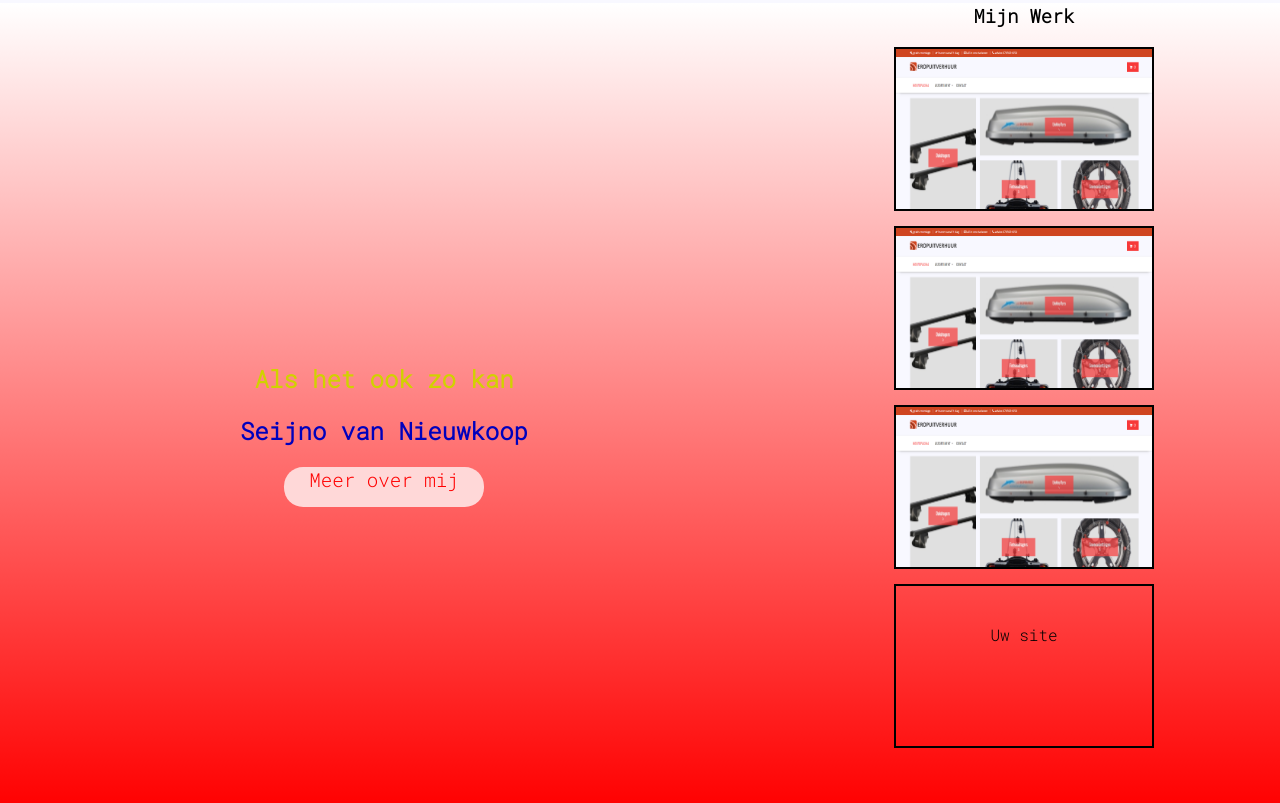
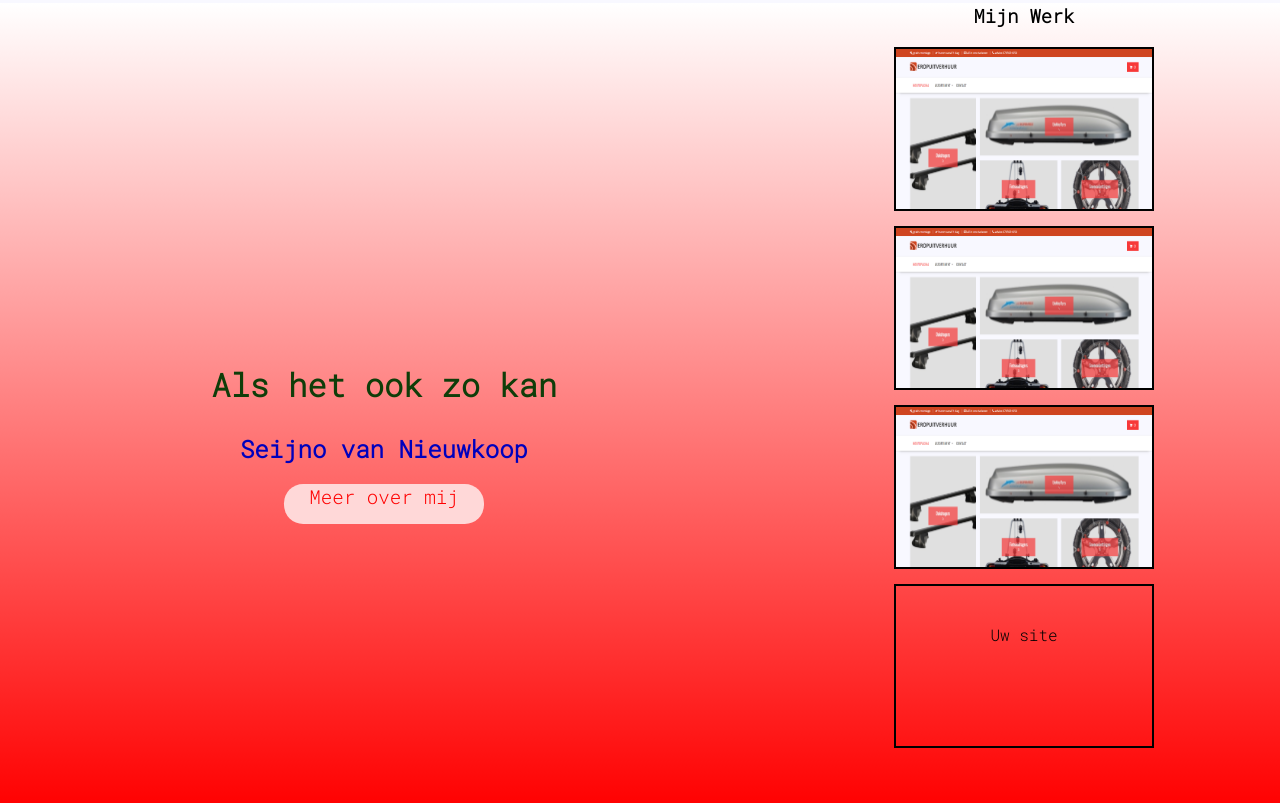
Before and after one commit to Seijno/portfolio, a plain HTML site: page index.html in a window 1280 px wide. Shown: the part 821-1624 px from the top of the page. Drawn offline with Linux system fonts and the light colour scheme.

Commit message:
font vergroting

```diff
--- a/css/portfolio.css
+++ b/css/portfolio.css
@@ -45,7 +45,8 @@ a{
 #reveal{
     margin-top: 45vh;
     width: 60vw;
-    color: rgb(209, 209, 0);
+    color: rgb(15, 61, 9);
+    font-size: 200%;
 }
 #knopje{
     width: 19%;
```
